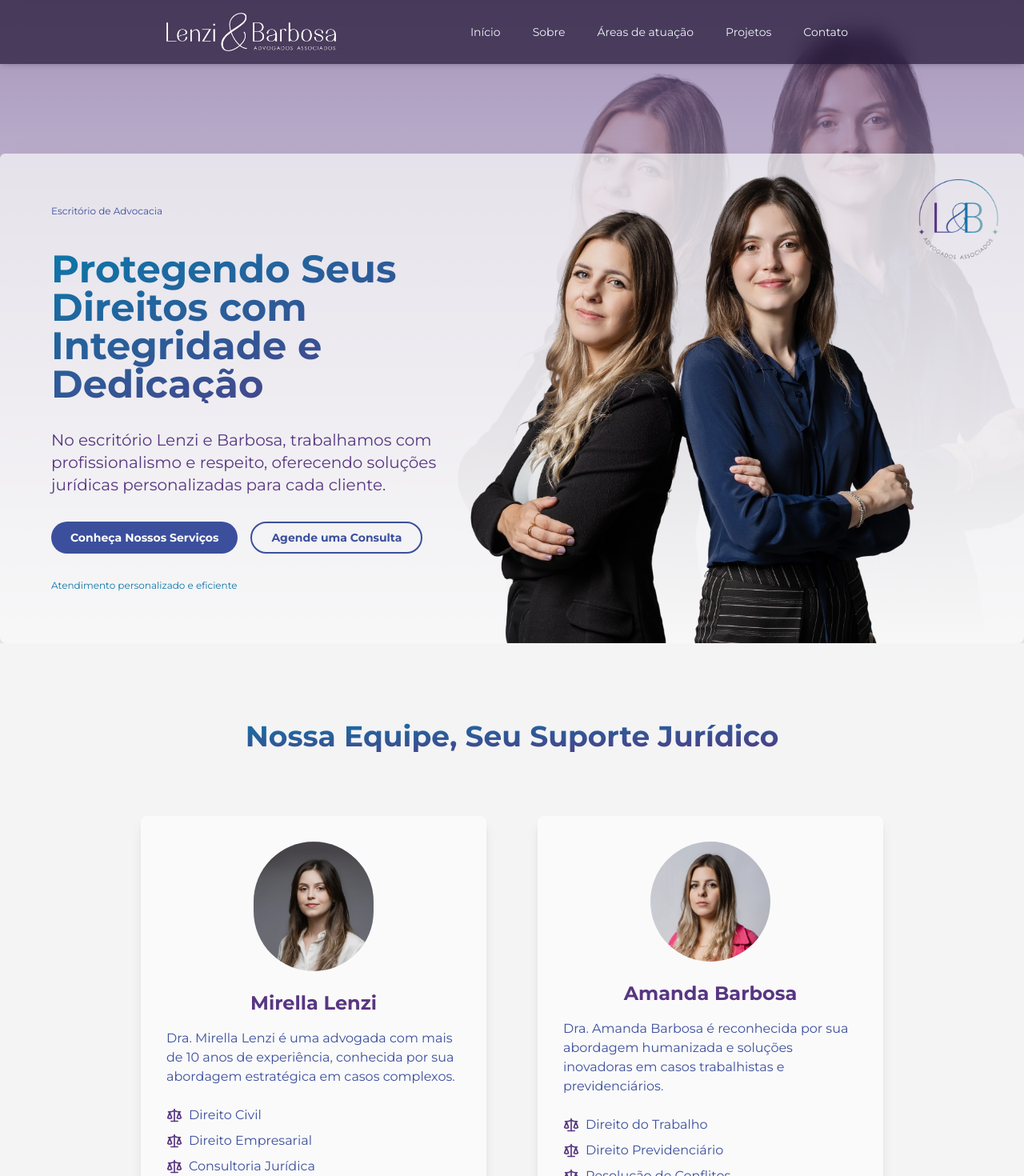
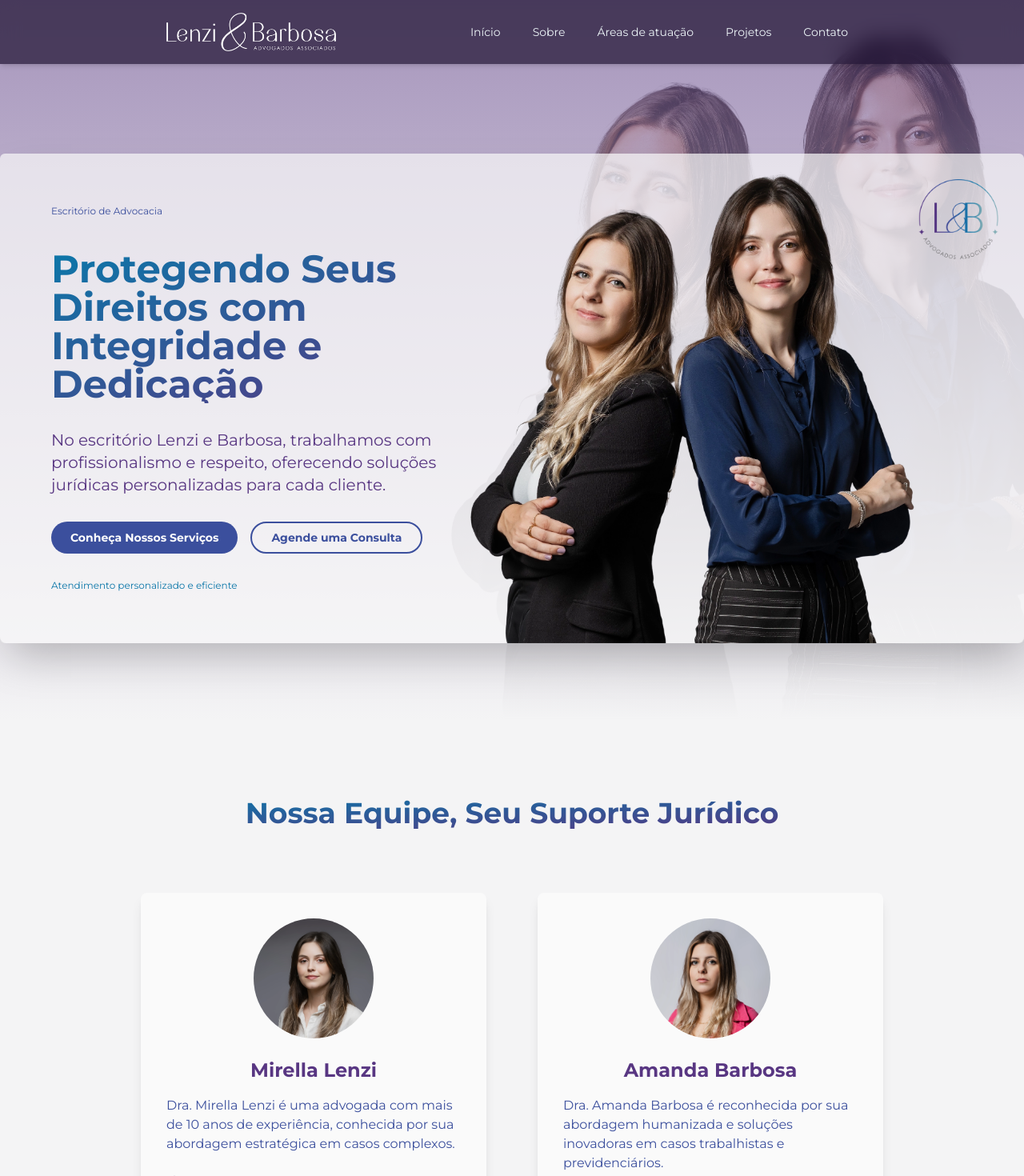
Before and after one commit to pedrinhopagan/lp-lenzi-barbosa, a Next.js app: page / in a window 1280 px wide. Shown: the top 1470 px of the page at 80% size. Built offline with nearby package versions, Linux system fonts and the light colour scheme.

Commit message:
fix responsividade

```diff
--- a/app/globals.css
+++ b/app/globals.css
@@ -86,7 +86,7 @@
   }
 
   .section-spacing {
-    @apply px-6 md:px-24 lg:px-16 xl:px-44 2xl:px-64;
+    @apply px-6 md:px-16 lg:px-16 xl:px-44 2xl:px-64;
   }
 
   .navigation-span {
--- a/components/_ui/Container.tsx
+++ b/components/_ui/Container.tsx
@@ -7,7 +7,9 @@ type Props = {
 
 export function Container({ children, className }: Props) {
 	return (
-		<section className={cn("section-spacing w-full min-h-[900px] max-w-[1980px] mx-auto", className)}>
+		<section
+			className={cn("section-spacing w-full min-h-[900px] mx-auto", className)}
+		>
 			{children}
 		</section>
 	);
--- a/components/pages/home/-sections/About.tsx
+++ b/components/pages/home/-sections/About.tsx
@@ -42,7 +42,7 @@ export function About() {
 								alt={lawyer.name}
 								width={150}
 								height={150}
-								className="rounded-full mx-auto mb-6"
+								className="rounded-full mx-auto mb-6 max-w-[150px] max-h-[150px] object-cover"
 							/>
 							<h3 className="text-2xl font-bold mb-4 text-blue-500 text-center">
 								{lawyer.name}
@@ -105,7 +105,7 @@ export function About() {
 					<h3 className="text-2xl font-bold mb-6 text-blue-500">
 						Nossos Valores
 					</h3>
-					<div className="grid grid-cols-2 md:grid-cols-4 gap-8">
+					<div className="grid grid-cols-2 md:grid-cols-4 gap-2 sm:gap-4 md:gap-8">
 						{[
 							{ icon: Award, text: "Ética" },
 							{ icon: Users, text: "Transparência" },
@@ -117,7 +117,7 @@ export function About() {
 								className="bg-zinc-100 p-4 rounded-lg flex flex-col items-center transition-all duration-300 hover:bg-zinc-200 hover:shadow-md"
 							>
 								<valor.icon className="w-8 h-8 mb-2 text-blue-500" />
-								<p className="text-lg font-semibold text-blue-500">
+								<p className="text-base font-semibold text-blue-500">
 									{valor.text}
 								</p>
 							</div>
--- a/components/pages/home/-sections/Hero.tsx
+++ b/components/pages/home/-sections/Hero.tsx
@@ -9,32 +9,32 @@ const img2 = images.logoCircleGradient;
 
 export function Hero() {
 	return (
-		<Container className="p-0 pt-8 lg:pt-16 min-h-screen relative overflow-hidden">
+		<Container className="p-0 pt-8 lg:pt-16 relative overflow-hidden !max-h-[1200px]">
 			{/* Imagem de fundo */}
 			<Image
 				src={images.heroBgTransparent}
 				alt="Escritório Lenzi e Barbosa"
 				fill
-				className="hidden md:block object-cover absolute top-0 left-0 z-0"
+				className="hidden md:block object-cover absolute top-0 left-0 z-0 max-h-[1200px]"
 			/>
 
 			{/* Gradiente de fundo */}
-			<div className="absolute inset-0 bg-gradient-to-b from-blue-500/50 to-zinc-100 z-10" />
+			<div className="absolute inset-0 bg-gradient-to-b from-blue-500/50 to-zinc-100 z-10 max-h-[1200px]" />
 
 			{/* Conteúdo principal */}
 			<div
 				id="hero-card"
-				className="relative z-20 flex flex-col lg:flex-row items-center justify-between mt-12 md:mt-20 lg:mt-32 bg-zinc-50/70 rounded-md p-8 xl:p-16 lg:p-20 gap-12 mx-auto max-w-7xl pb-80"
+				className="relative z-20 flex flex-col lg:flex-row items-center justify-between mt-12 md:mt-20 lg:mt-32 bg-zinc-50/70 rounded-md p-8 xl:p-16 lg:p-20 gap-12 mx-auto max-w-7xl pb-80 max-md:min-h-[80vh] max-h-[1200px]"
 			>
 				{/* Coluna de texto */}
-				<div className="lg:w-1/2 space-y-8 h-full flex flex-col justify-center">
+				<div className="lg:w-1/2 space-y-8 h-full flex flex-col justify-center max-lg:items-center">
 					{/* Texto pequeno no topo */}
 					<p className="text-xs text-blue-400 mb-2 text-center lg:text-left">
 						Escritório de Advocacia
 					</p>
 
 					{/* Título principal */}
-					<h1 className="text-3xl lg:text-5xl font-bold leading-tight text-transparent bg-clip-text bg-gradient-to-br from-blue-300 to-blue-500 text-center lg:text-left">
+					<h1 className="text-3xl lg:text-5xl font-bold leading-tight text-transparent bg-clip-text bg-gradient-to-br from-blue-300 to-blue-500 text-center lg:text-left max-w-lg">
 						Protegendo Seus Direitos com Integridade e Dedicação
 					</h1>
 
--- a/components/pages/home/-sections/Services.tsx
+++ b/components/pages/home/-sections/Services.tsx
@@ -1,33 +1,87 @@
-"use client"
+"use client";
 
-import { Container } from "@/components/_ui/Container"
-import { Button } from "@/components/ui/button"
-import { Scale, Briefcase, Users, Lightbulb, Heart, Globe, Star, Home } from 'lucide-react'
+import { Container } from "@/components/_ui/Container";
+import { Button } from "@/components/ui/button";
+import {
+	Scale,
+	Briefcase,
+	Users,
+	Lightbulb,
+	Heart,
+	Globe,
+	Star,
+	Home,
+} from "lucide-react";
 import {
 	Accordion,
 	AccordionContent,
 	AccordionItem,
 	AccordionTrigger,
-} from "@/components/ui/accordion"
-import { useState } from "react"
+} from "@/components/ui/accordion";
+import { useState } from "react";
 
 export function Services() {
-  const [openItem, setOpenItem] = useState<string | undefined>("item-0")
+	const [openItem, setOpenItem] = useState<string | undefined>("item-0");
 
 	const areasAtuacao = [
-    { icon: Scale, title: "Direito Civil", description: "Consultoria e resolução de disputas contratuais, danos morais e questões de responsabilidade civil." },
-    { icon: Briefcase, title: "Direito Trabalhista", description: "Defesa dos direitos de trabalhadores e empresas em ações judiciais e extrajudiciais." },
-    { icon: Users, title: "Direito de Família", description: "Acompanhamento em processos de divórcio, guarda, pensão alimentícia e adoção." },
-    { icon: Lightbulb, title: "Direito Empresarial", description: "Auxílio a empresas com planejamento jurídico, contratos e questões societárias." },
-    { icon: Heart, title: "Direito Previdenciário", description: "Orientação e defesa em questões relacionadas à aposentadoria e benefícios do INSS." },
-    { icon: Home, title: "Direito Imobiliário", description: "Assessoria em compra, venda e locação de imóveis, regularização e disputas de propriedade." }
-  ]
+		{
+			icon: Scale,
+			title: "Direito Civil",
+			description:
+				"Consultoria e resolução de disputas contratuais, danos morais e questões de responsabilidade civil.",
+		},
+		{
+			icon: Briefcase,
+			title: "Direito Trabalhista",
+			description:
+				"Defesa dos direitos de trabalhadores e empresas em ações judiciais e extrajudiciais.",
+		},
+		{
+			icon: Users,
+			title: "Direito de Família",
+			description:
+				"Acompanhamento em processos de divórcio, guarda, pensão alimentícia e adoção.",
+		},
+		{
+			icon: Lightbulb,
+			title: "Direito Empresarial",
+			description:
+				"Auxílio a empresas com planejamento jurídico, contratos e questões societárias.",
+		},
+		{
+			icon: Heart,
+			title: "Direito Previdenciário",
+			description:
+				"Orientação e defesa em questões relacionadas à aposentadoria e benefícios do INSS.",
+		},
+		{
+			icon: Home,
+			title: "Direito Imobiliário",
+			description:
+				"Assessoria em compra, venda e locação de imóveis, regularização e disputas de propriedade.",
+		},
+	];
 
 	const diferenciais = [
-    { icon: Globe, title: "Atendimento à Distância", description: "Consultoria e acompanhamento jurídico remoto para sua comodidade." },
-    { icon: Star, title: "Experiência Especializada", description: "Profissionais com vasta experiência em casos complexos e abordagem humanizada." },
-    { icon: Users, title: "Atendimento Personalizado", description: "Soluções jurídicas adaptadas às necessidades específicas de cada cliente." }
-  ]
+		{
+			icon: Globe,
+			title: "Atendimento à Distância",
+			description:
+				"Consultoria e acompanhamento jurídico remoto para sua comodidade.",
+		},
+		{
+			icon: Star,
+			title: "Experiência Especializada",
+			description:
+				"Profissionais com vasta experiência em casos complexos e abordagem humanizada.",
+		},
+		{
+			icon: Users,
+			title: "Atendimento Personalizado",
+			description:
+				"Soluções jurídicas adaptadas às necessidades específicas de cada cliente.",
+		},
+	];
 
 	return (
 		<Container className="py-24 bg-gradient-to-b from-zinc-100 to-zinc-50">
@@ -37,21 +91,27 @@ export function Services() {
 				</h2>
 
 				<p className="text-blue-600 text-center mb-12">
-          No escritório Lenzi e Barbosa, oferecemos soluções jurídicas personalizadas e eficientes, com atendimento especializado e de confiança.
+					No escritório Lenzi e Barbosa, oferecemos soluções jurídicas
+					personalizadas e eficientes, com atendimento especializado e de
+					confiança.
 				</p>
 
-        <div className="flex flex-col md:flex-row gap-16">
+				<div className="flex flex-col md:flex-row gap-4 md:gap-8 lg:gap-16">
 					<div className="md:w-1/2">
-            <h3 className="text-2xl font-bold mb-6 text-blue-700">Nossos Diferenciais</h3>
+						<h3 className="text-2xl font-bold mb-6 text-blue-700">
+							Nossos Diferenciais
+						</h3>
 						<div className="grid grid-cols-1 gap-6">
 							{diferenciais.map((diferencial, index) => (
 								<div
-                  key={index}
+									key={diferencial.title}
 									className="group bg-white p-6 rounded-lg shadow-md transition-all duration-300 hover:shadow-lg transform hover:-translate-y-1 cursor-pointer border-l-4 border-blue-400"
 								>
 									<div className="flex items-center mb-3">
 										<diferencial.icon className="w-10 h-10 text-blue-600 mr-3 transition-all duration-300" />
-                    <h4 className="text-xl font-bold text-blue-700">{diferencial.title}</h4>
+										<h4 className="text-xl font-bold text-blue-700">
+											{diferencial.title}
+										</h4>
 									</div>
 									<p className="text-blue-600">{diferencial.description}</p>
 								</div>
@@ -60,7 +120,9 @@ export function Services() {
 					</div>
 
 					<div className="md:w-1/2">
-            <h3 className="text-2xl font-bold mb-6 text-blue-700">Áreas de Atuação</h3>
+						<h3 className="text-2xl font-bold mb-6 text-blue-700">
+							Áreas de Atuação
+						</h3>
 						<Accordion
 							type="single"
 							collapsible
@@ -69,13 +131,19 @@ export function Services() {
 							onValueChange={(value) => setOpenItem(value)}
 						>
 							{areasAtuacao.map((area, index) => (
-                <AccordionItem key={index} value={`item-${index}`}>
+								<AccordionItem key={area.title} value={`item-${index}`}>
 									<AccordionTrigger className="text-xl font-bold text-blue-800 hover:text-blue-600 data-[state=open]:text-blue-400 transition-colors duration-300">
 										<div className="flex items-center">
-                      <area.icon className={`w-8 h-8 mr-4 transition-colors duration-300 ${
-                        openItem === `item-${index}` ? 'text-blue-400' : 'text-blue-700'
-                      }`} />
-                      <span className="group-data-[state=open]:text-blue-400 transition-colors duration-300">{area.title}</span>
+											<area.icon
+												className={`w-8 h-8 mr-4 transition-colors duration-300 ${
+													openItem === `item-${index}`
+														? "text-blue-400"
+														: "text-blue-700"
+												}`}
+											/>
+											<span className="group-data-[state=open]:text-blue-400 transition-colors duration-300">
+												{area.title}
+											</span>
 										</div>
 									</AccordionTrigger>
 									<AccordionContent className="text-blue-700">
@@ -97,9 +165,10 @@ export function Services() {
 				</div>
 
 				<p className="text-blue-500 text-center mt-8">
-          Atendimento personalizado e eficiente, adaptado às suas necessidades, onde quer que você esteja.
+					Atendimento personalizado e eficiente, adaptado às suas necessidades,
+					onde quer que você esteja.
 				</p>
 			</div>
 		</Container>
-  )
+	);
 }
```
Lines whose indentation alone changed are shown as unchanged.
